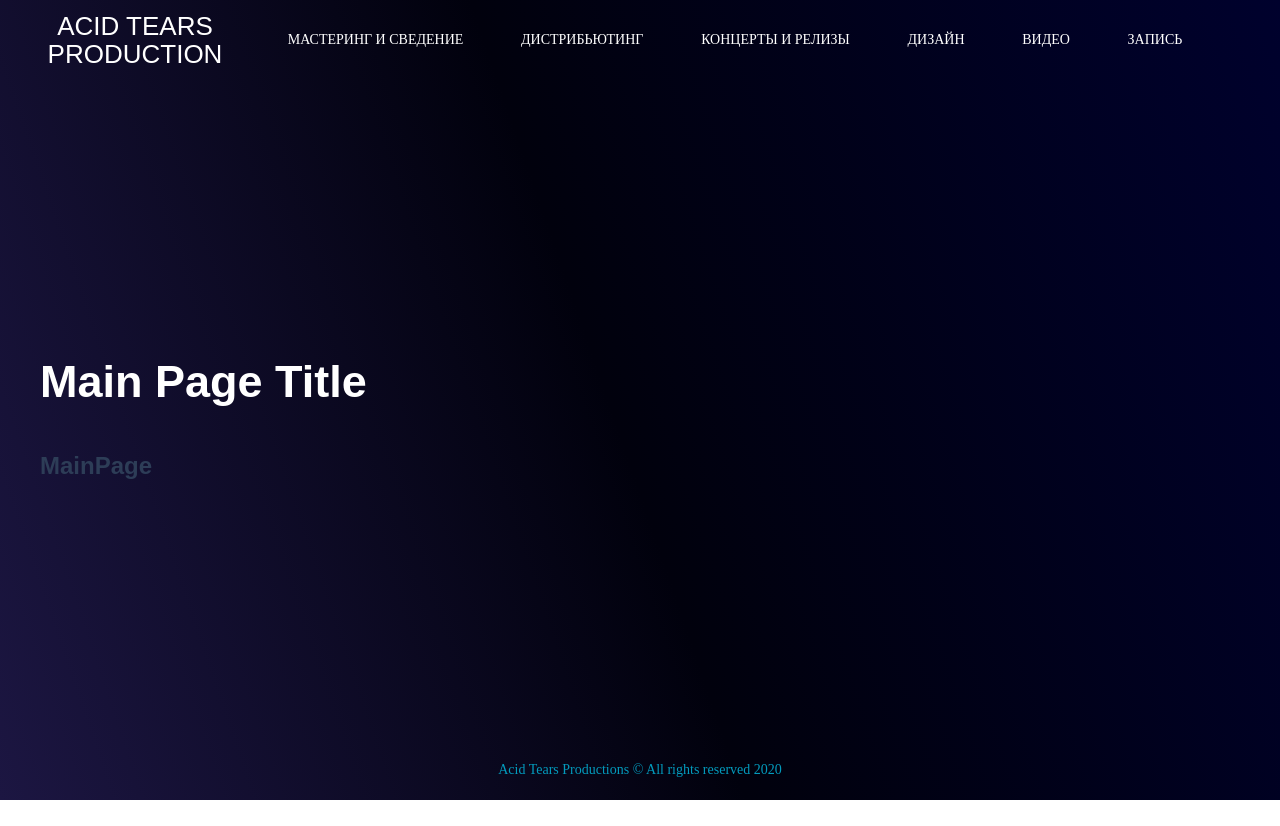
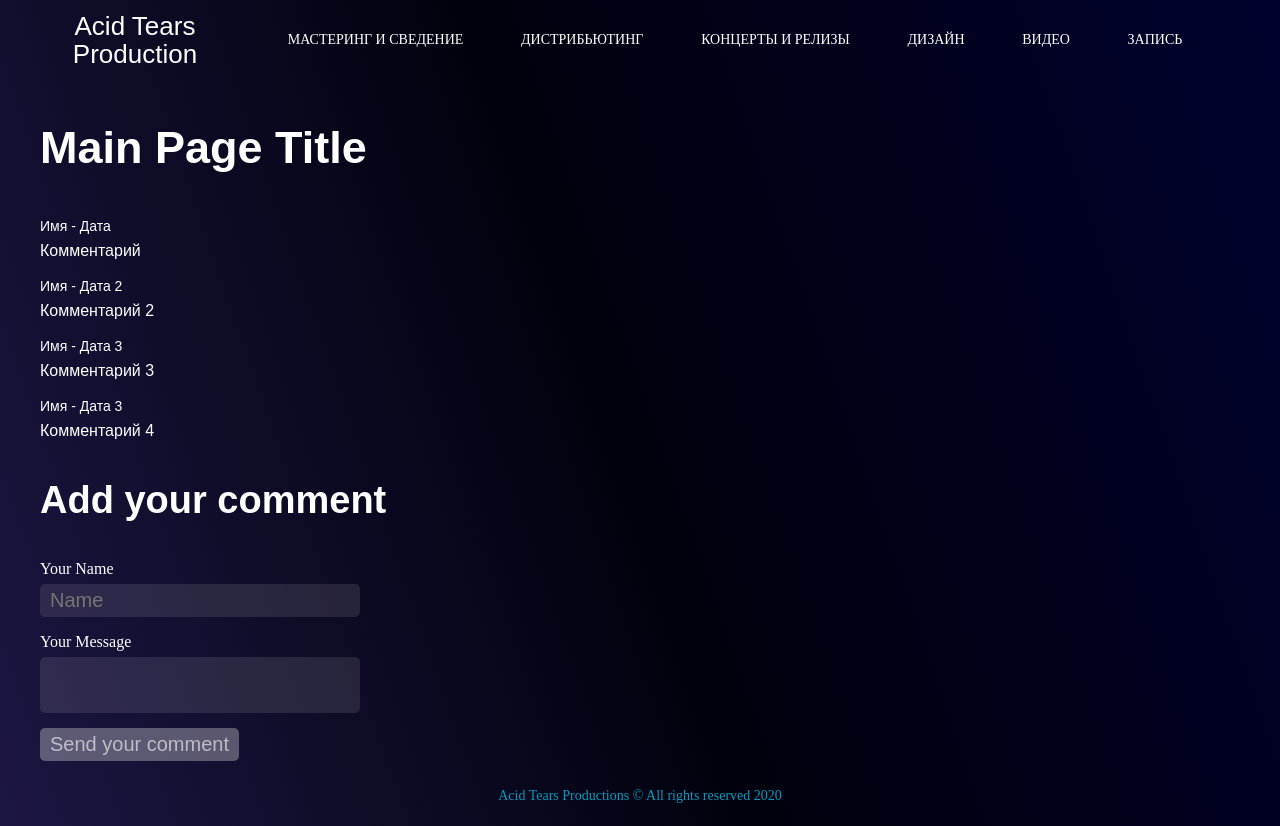
Before and after one commit to RenVoc/React-Project, a React (Create React App) app in the folder my-app/: page / in a window 1280 px wide. Before the commit the page ends 800 px from the top, so only its background shows below. Built offline with nearby package versions, Linux system fonts and the light colour scheme.

Commit message:
add form, comment-postp, and props for comment-posts

```diff
--- a/my-app/src/App.jsx
+++ b/my-app/src/App.jsx
@@ -11,7 +11,7 @@ function App(props) {
     <div className="root-Wrapper flex-container flex-container_column">
         <Router>
             <Header state={props.state}/>
-            <Content state={props.state.TitlePages}/>
+            <Content state={props.state}/>
             <Footer />
         </Router>
     </div>
--- a/my-app/src/components/Content/Content.jsx
+++ b/my-app/src/components/Content/Content.jsx
@@ -9,7 +9,7 @@ import Lyrics from './Templates/Lyrics';
 import Mastering from './Templates/Mastering';
 import SocialWeb from './Templates/SocialWeb';
 import VideoDev from './Templates/VideoDev';
-import MainPage from './Templates/MainPage';
+import MainPage from './Templates/MainPage/MainPage';
 import {BrowserRouter as Router, NavLink, Route} from 'react-router-dom'
 
 function Content(props) {
@@ -17,17 +17,18 @@ function Content(props) {
         <main>
             <section className="content">
                 <div className="centerWrapper">
-                    <Route exact path="/" render={ () => <MainPage title={props.state[10].title}/>}/>
-                    <Route path="/beats" render={ () => <Beats title={props.state[9].title}/>}/>
-                    <Route path="/clips" render={ () => <Clips title={props.state[5].title}/>}/>
-                    <Route path="/distro" render={ () => <Distro title={props.state[1].title}/>}/>
-                    <Route path="/design" render={ () => <GroupDesign title={props.state[3].title}/>}/>
-                    <Route path="/recording" render={ () => <GuitarVocRecording title={props.state[7].title}/>}/>
-                    <Route path="/liverelease" render={ () => <LiveRelease title={props.state[8].title}/>}/>
-                    <Route path="/lyrics" render={ () => <Lyrics title={props.state[4].title}/>}/>
-                    <Route path="/mastering" render={ () => <Mastering title={props.state[0].title}/>}/>
-                    <Route path="/socialweb" render={ () => <SocialWeb title={props.state[2].title}/>}/>
-                    <Route path="/videodev" render={ () => <VideoDev title={props.state[6].title}/>}/>
+                    <Route exact path="/" render={ () => <MainPage comments={props.state.Comments} title={props.state.TitlePages[10].title}/>}/>
+
+                    <Route path="/beats" render={ () => <Beats title={props.state.TitlePages[9].title}/>}/>
+                    <Route path="/clips" render={ () => <Clips title={props.state.TitlePages[5].title}/>}/>
+                    <Route path="/distro" render={ () => <Distro title={props.state.TitlePages[1].title}/>}/>
+                    <Route path="/design" render={ () => <GroupDesign title={props.state.TitlePages[3].title}/>}/>
+                    <Route path="/recording" render={ () => <GuitarVocRecording title={props.state.TitlePages[7].title}/>}/>
+                    <Route path="/liverelease" render={ () => <LiveRelease title={props.state.TitlePages[8].title}/>}/>
+                    <Route path="/lyrics" render={ () => <Lyrics title={props.state.TitlePages[4].title}/>}/>
+                    <Route path="/mastering" render={ () => <Mastering title={props.state.TitlePages[0].title}/>}/>
+                    <Route path="/socialweb" render={ () => <SocialWeb title={props.state.TitlePages[2].title}/>}/>
+                    <Route path="/videodev" render={ () => <VideoDev title={props.state.TitlePages[6].title}/>}/>
                 </div>
             </section>
         </main>
--- a/my-app/src/components/Content/Templates/MainPage.jsx
+++ /dev/null
@@ -1,15 +0,0 @@
-import React from "react";
-
-function MainPage(props) {
-    let Title = props.title;
-    return (
-        <div>
-            <h1>{Title}</h1>
-            <p>
-                MainPage
-            </p>
-        </div>
-    );
-}
-
-export default MainPage;
--- /dev/null
+++ b/my-app/src/components/Content/Templates/MainPage/MainPage.jsx
@@ -0,0 +1,46 @@
+import React from "react";
+import {NavLink} from "react-router-dom";
+
+function MainPage(props) {
+    let Title = props.title;
+    let NewDescription = React.createRef();
+    let NewName = React.createRef();
+
+    let commentItem = props.comments.map(function(comment, i){
+            return(
+                <div className="comment_item" key={i}>
+                    <span className="com_name">{comment.name}</span>
+                    <div className="com">{comment.text}</div>
+                </div>
+            )
+        }
+    );
+
+    return (
+        <div>
+            <h1>{Title}</h1>
+            <div className="comments">
+
+                {commentItem}
+
+                <h3>Add your comment</h3>
+
+                <form action="" method="GET" className="form">
+                    <div className="label-block">
+                        <label htmlFor="" className="label">Your Name</label>
+                        <input type="text" placeholder="Name" ref={NewName}/>
+                    </div>
+                    <div className="label-block">
+                        <label htmlFor="" className="label">Your Message</label>
+                        <textarea name="" id="" ref={NewDescription}></textarea>
+                    </div>
+                    <div className="form_button">
+                        <button className="btn" >Send your comment</button>
+                    </div>
+                </form>
+            </div>
+        </div>
+    );
+}
+
+export default MainPage;
--- a/my-app/src/components/Content/content.module.scss
+++ b/my-app/src/components/Content/content.module.scss
@@ -0,0 +1,51 @@
+.comments{
+  .form{
+    width: 300px;
+    &_button{
+      margin: 5px 0;
+      .btn{
+        border: none;
+        font-size: 20px;
+        padding: 5px 10px;
+        border-radius: 5px;
+        background: rgba(255,255,255,0.3);
+        color: rgba(255,255,255,.6);
+      }
+    }
+    .label-block{
+      margin-bottom: 15px;
+      .label{
+        color: #fff;
+        margin-bottom: 5px;
+        display: block;
+        font-size: 16px;
+        font-family: 'Raleway ExtraLight';
+      }
+      input, textarea{
+        border: none;
+        padding: 5px 10px;
+        background: rgba(255,255,255,0.1);
+        border-radius: 5px;
+        width: 100%;
+        font-size: 20px;
+        color: rgba(255,255,255,0.4);
+        resize: none;
+      }
+    }
+  }
+  .comment_item{
+    .com_name{
+      font-size: 14px;
+      text-transform: capitalize;
+      color: #ffffff;
+    }
+    .com{
+      font-size: 16px;
+      margin-top: 5px;
+      color: #ffffff;
+    }
+    +.comment_item{
+      margin-top: 15px;
+    }
+  }
+}
--- a/my-app/src/components/Header/header.module.scss
+++ b/my-app/src/components/Header/header.module.scss
@@ -20,4 +20,13 @@ $width: 190px;
   width:calc(100% - #{$width});
   flex-direction: row;
   justify-content: space-evenly;
+
+  a,span{
+    color: #ffffff;
+    text-transform: uppercase;
+    font-family: 'Raleway SemiBold';
+    &:hover{
+      cursor: pointer;
+    }
+  }
 }
--- a/my-app/src/components/Menu/menu.module.scss
+++ b/my-app/src/components/Menu/menu.module.scss
@@ -2,14 +2,6 @@
   display: none;
 }
 
-a,span{
-  color: #ffffff;
-  text-transform: uppercase;
-  font-family: 'Raleway SemiBold';
-  &:hover{
-    cursor: pointer;
-  }
-}
 
 a{
   &:hover{
--- a/my-app/src/redux/state.js
+++ b/my-app/src/redux/state.js
@@ -29,6 +29,12 @@ let state = {
         {title: 'Lives and Release', path: '/liverelease'},
         {title: 'Beats and Drum-tracks', path: '/beats'},
         {title: 'Main Page Title', path: '/'},
+    ],
+    Comments:[
+        {name:'Имя - дата',text: 'Комментарий'},
+        {name:'Имя - дата 2',text: 'Комментарий 2'},
+        {name:'Имя - дата 3',text: 'Комментарий 3'},
+        {name:'Имя - дата 3',text: 'Комментарий 4'}
     ]
 };
 
--- a/my-app/src/styles/App.scss
+++ b/my-app/src/styles/App.scss
@@ -17,10 +17,19 @@ h1{
 }
 
 h2{
+  color: #ffffff;
   font-style: normal;
   font-weight: 800;
   font-size: 45px;
   line-height: 61px;
+  font-family: 'Raleway', sans-serif;
+}
+h3{
+  color: #ffffff;
+  font-style: normal;
+  font-weight: 800;
+  font-size: 38px;
+  line-height: 42px;
   font-family: 'Raleway', sans-serif;
 }
 
@@ -41,7 +50,7 @@ select{
 
 }
 
-input{
+input, textarea{
   width: calc(100% - 30px);
 }
 
```
Also changed, not shown: my-app/src/components/Content/Templates/MainPage/mainpage.scss (added).
